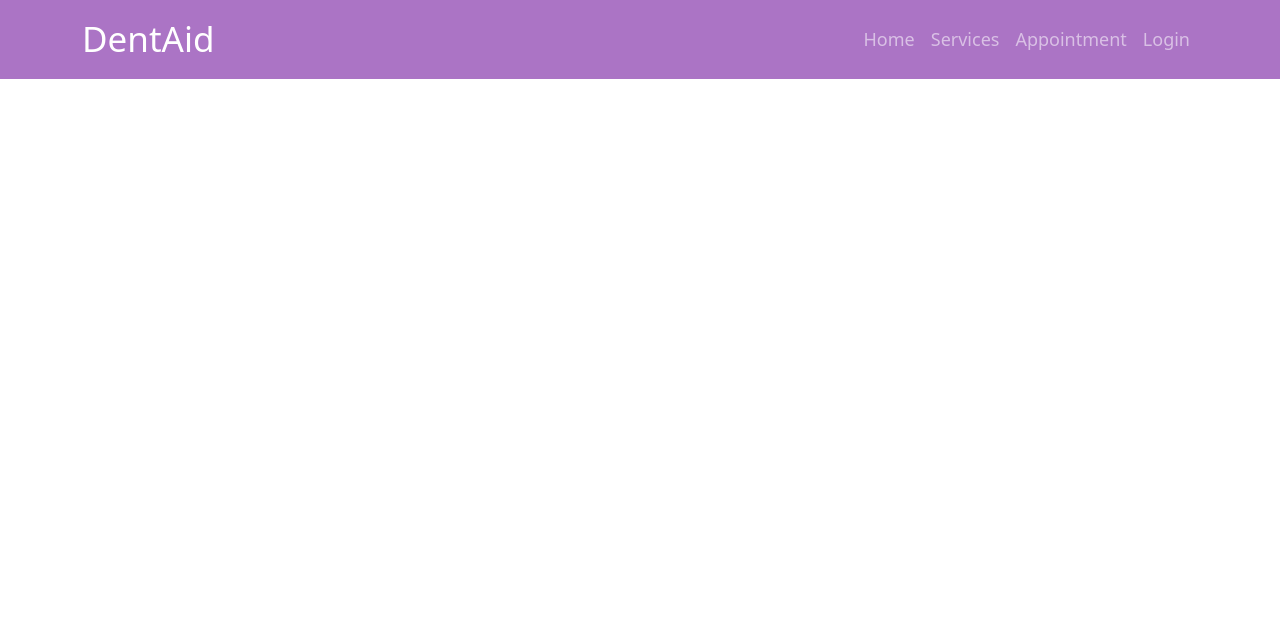
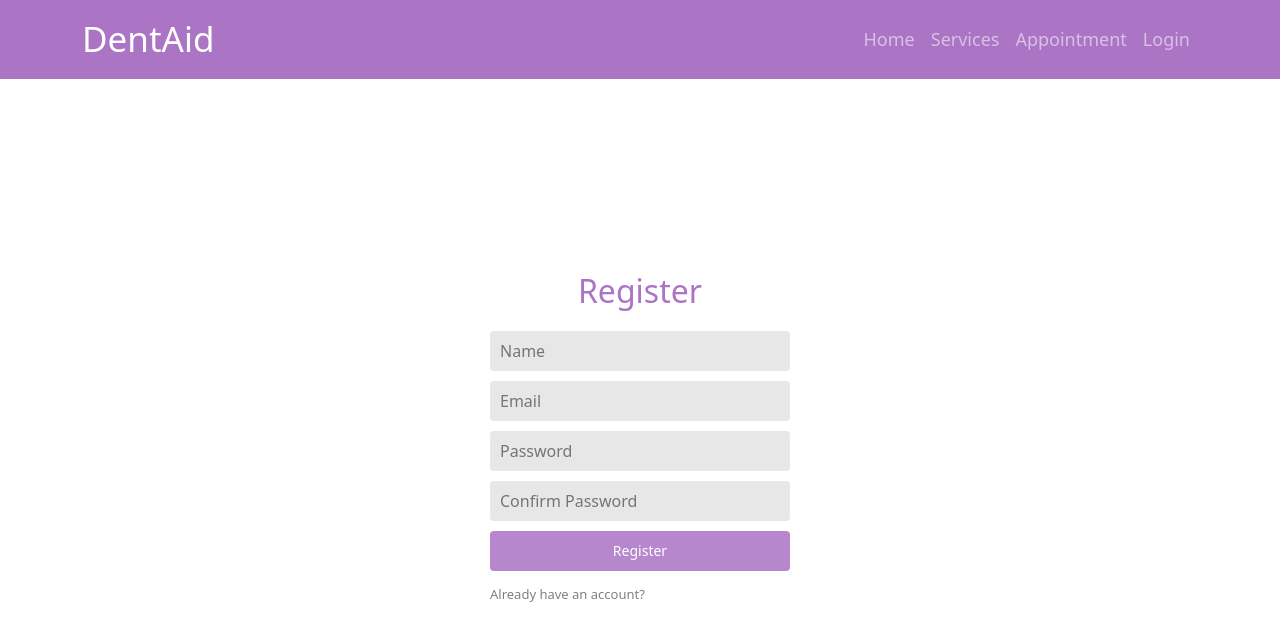
Before and after one commit to shahadat2772/dent-aid, a React (Create React App) app: page /login in a window 1280 px wide. Shown: the top 640 px of the page. Built offline with nearby package versions, Linux system fonts and the light colour scheme.

Commit message:
sign up component added

```diff
--- a/src/App.js
+++ b/src/App.js
@@ -3,6 +3,7 @@ import "./App.css";
 import Header from "./Pages/Shared/Header/Header";
 import { Route, Routes } from "react-router-dom";
 import Home from "./Pages/Home/Home/Home";
+import SignUp from "./Pages/Login/SignUp/SignUp";
 
 function App() {
   return (
@@ -11,8 +12,8 @@ function App() {
       <Routes>
         <Route path="/" element={<Home></Home>}></Route>
         <Route path="/home" element={<Home></Home>}></Route>
-        {/* <Route></Route>
-        <Route></Route> */}
+        <Route path="login" element={<SignUp></SignUp>}></Route>
+        {/* <Route></Route> */}
       </Routes>
     </div>
   );
--- /dev/null
+++ b/src/Pages/Login/SignUp/SignUp.css
@@ -0,0 +1,50 @@
+/* .formLogo {
+  width: 200px;
+  margin-bottom: 30px;
+} */
+
+.inputs input {
+  display: block;
+  width: 300px;
+  height: 40px;
+  padding: 0px 10px;
+  border: 0;
+  margin-bottom: 10px;
+  border-radius: 4px;
+}
+
+.inputs input:not([type="submit"]) {
+  background-color: rgb(231, 231, 231);
+}
+
+.submitButton {
+  background-color: rgba(105, 6, 151, 0.479);
+  color: white;
+  font-size: 14px;
+  font-weight: 500;
+}
+
+.form {
+  width: max-content;
+  padding: 20px 20px;
+}
+.formContainer {
+  display: flex;
+  justify-content: center;
+  align-items: center;
+  height: 90vh;
+  width: 100%;
+}
+
+.formToggleBtn {
+  text-decoration: none;
+  font-size: 13px;
+  font-weight: 500;
+  color: gray;
+}
+
+.signUpHeader {
+  text-align: center;
+  margin-bottom: 20px;
+  color: rgba(105, 6, 151, 0.555);
+}
--- /dev/null
+++ b/src/Pages/Login/SignUp/SignUp.js
@@ -0,0 +1,52 @@
+import React from "react";
+import { Link } from "react-router-dom";
+import "./SignUp.css";
+
+const SignUp = () => {
+  return (
+    <div className="formContainer">
+      <div className="form">
+        <h2 className="signUpHeader">Register</h2>
+        <div className="inputs">
+          <form action="">
+            <input
+              required
+              placeholder="Name"
+              type="text"
+              name="name"
+              id="name"
+            />
+            <input
+              required
+              placeholder="Email"
+              type="email"
+              name="email"
+              id="email"
+            />
+            <input
+              placeholder="Password"
+              type="password"
+              name="password"
+              id="password"
+              required
+            />
+            <input
+              placeholder="Confirm Password"
+              type="password"
+              name="confirmPassword"
+              id="confirmPassword"
+              required
+            />
+            <p className="mb-0 my-1"></p>
+            <input className="submitButton" type="submit" value="Register" />
+          </form>
+        </div>
+        <Link className="formToggleBtn" to={`/login`}>
+          Already have an account?
+        </Link>
+      </div>
+    </div>
+  );
+};
+
+export default SignUp;
--- a/src/Pages/Shared/Header/Header.js
+++ b/src/Pages/Shared/Header/Header.js
@@ -8,22 +8,22 @@ const Header = () => {
     <div className="navContainer">
       <Navbar className="navbar" variant="dark" collapseOnSelect expand="lg">
         <Container>
-          <Navbar.Brand href="#home">
+          <Navbar.Brand as={Link} to="/home">
             <p className="headerText">DentAid</p>
           </Navbar.Brand>
           <Navbar.Toggle aria-controls="responsive-navbar-nav" />
           <Navbar.Collapse id="responsive-navbar-nav">
             <Nav className="links ms-auto">
-              <Nav.Link as={Link} to="#deets">
+              <Nav.Link as={Link} to="home">
                 Home
               </Nav.Link>
-              <Nav.Link as={Link} to="#deets">
+              <Nav.Link as={Link} to="/services">
                 Services
               </Nav.Link>
-              <Nav.Link as={Link} to="#deets">
+              <Nav.Link as={Link} to="/appointment">
                 Appointment
               </Nav.Link>
-              <Nav.Link as={Link} to="#memes">
+              <Nav.Link as={Link} to="/login">
                 Login
               </Nav.Link>
             </Nav>
```
Also changed, not shown: src/Pages/Login/Login/Login.css (added), src/Pages/Login/Login/Login.js (added).
